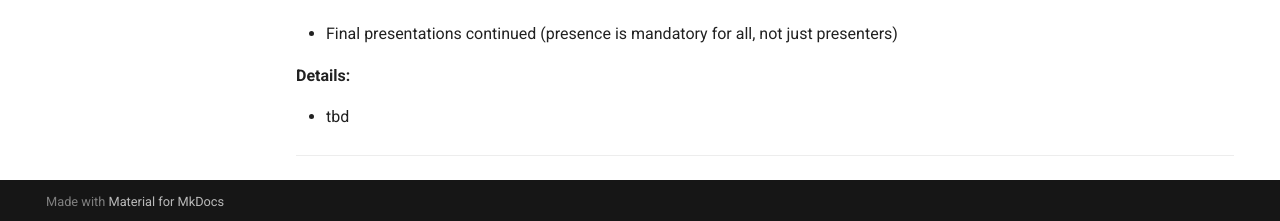
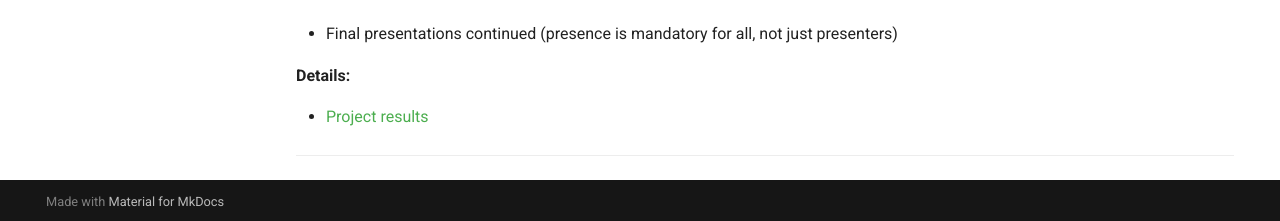
Before and after one commit to HFU-GMB-STEM/STEM3-course, an MkDocs documentation site: the page built from docs/course-schedule.md, in a window 1280 px wide and 900 px high, scrolled down 5051 px. Shown: the part 676-897 px from the top of the window. Built offline with MkDocs 1.6.1 and Material for MkDocs 9.7.7, drawn with Linux system fonts in a browser that asks for light colours.

Commit message:
Added link to results

```diff
--- a/docs/course-schedule.md
+++ b/docs/course-schedule.md
@@ -248,6 +248,6 @@ Project planning:
 
 **Details:**
 
-- tbd
+- [Project results](./administration/administration.md#project-results)
 
 ---
```
